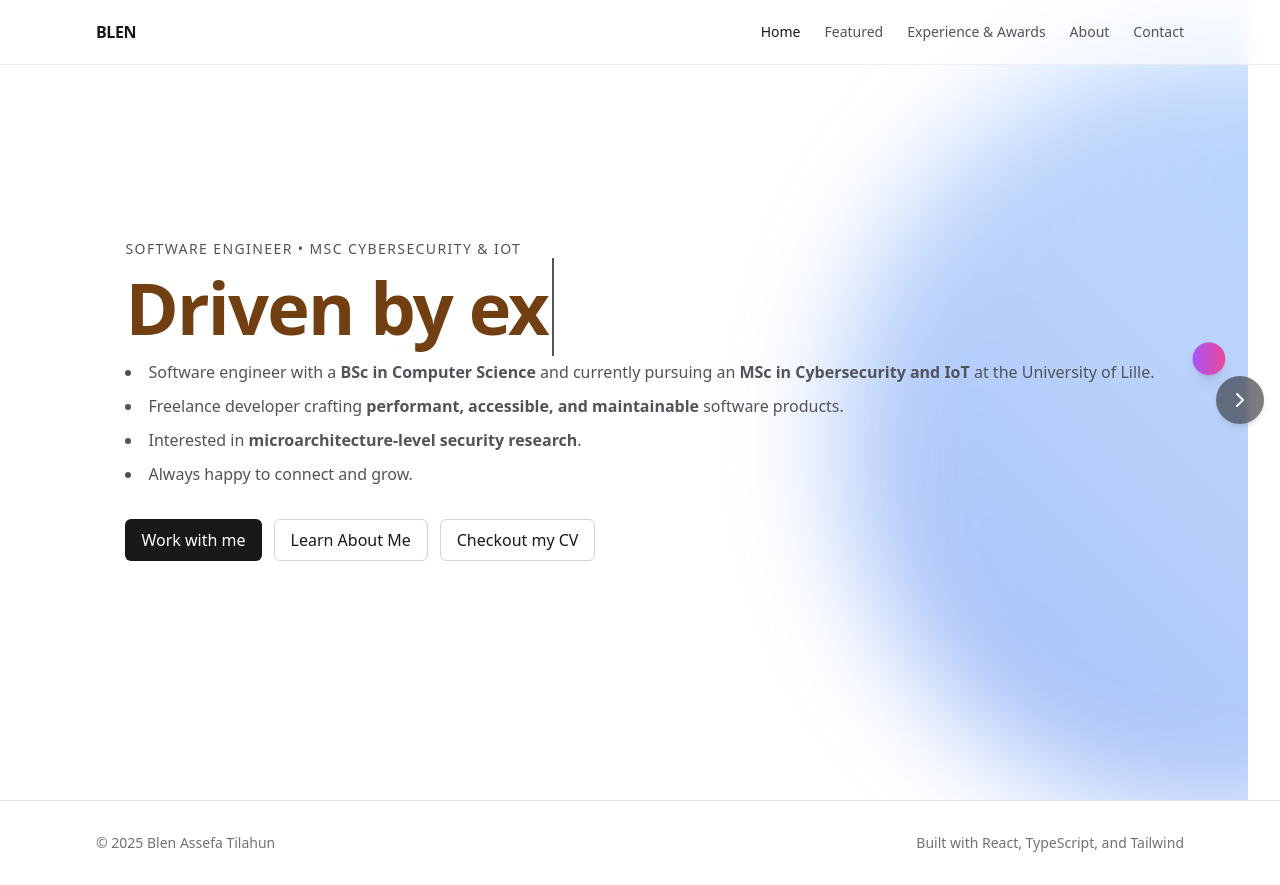
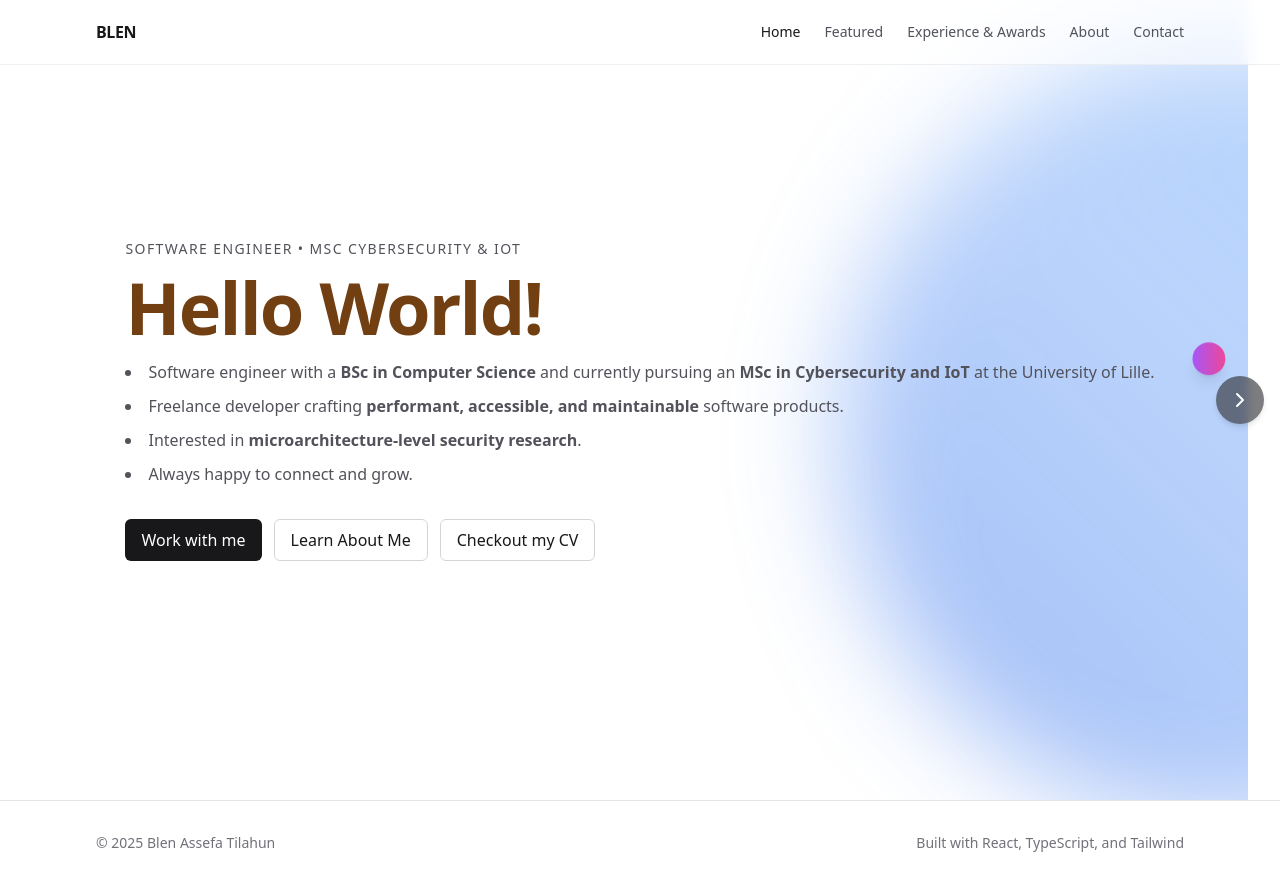
Before and after one commit to blenassefa2/portfolio, a React (Vite) app: page / in a window 1280 px wide. Built offline with nearby package versions, Linux system fonts and the light colour scheme.

Commit message:
update: update hero section

```diff
--- a/src/sections/Hero.tsx
+++ b/src/sections/Hero.tsx
@@ -2,9 +2,9 @@ import { useEffect, useState } from "react";
 
 export default function Hero() {
   const texts = [
-    "Built on knowledge.",
-    "Driven by experience.",
-    "Ready for what’s next.",
+    "Hello!",
+    "Hello!",
+    "Hello!",
   ];
 
   const [text, setText] = useState("");
@@ -58,8 +58,8 @@ export default function Hero() {
           <div className="lg:col-span-12">
             <p className="text-sm uppercase tracking-widest text-zinc-600 dark:text-zinc-400">Software Engineer • MSc Cybersecurity & IoT</p>
             <h1 className="mt-3 text-6xl sm:text-7xl font-bold tracking-tight text-yellow-900 dark:text-yellow-100">
-              {text}
-              <span className="border-r-2 border-zinc-900 dark:border-zinc-100 animate-pulse ml-1" />
+              Hello World!
+              {/* <span className="border-r-2 border-zinc-900 dark:border-zinc-100 animate-pulse ml-1" /> */}
             </h1>
             <div className="mt-4 text-zinc-600 dark:text-zinc-400 leading-relaxed">
               <ul className="mt-4 text-zinc-600 dark:text-zinc-400 leading-relaxed space-y-2 list-disc list-inside">
```
